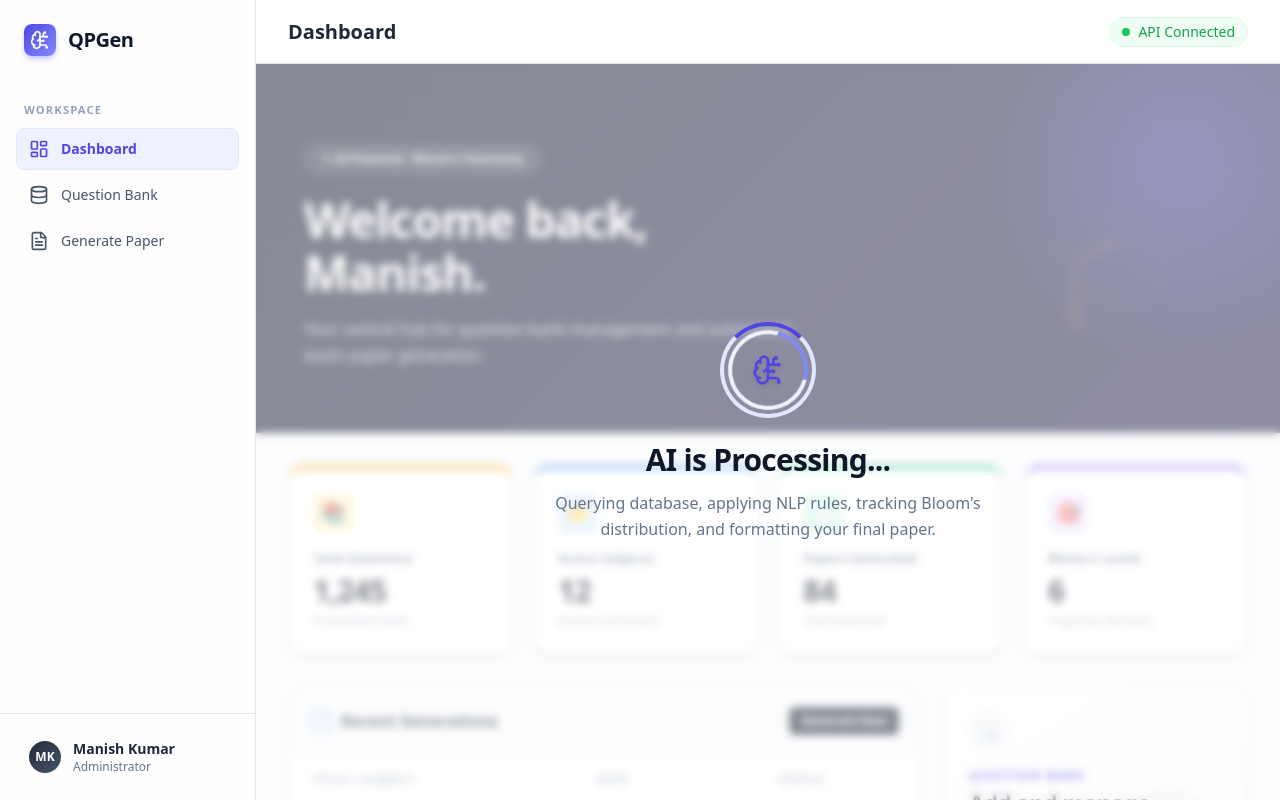
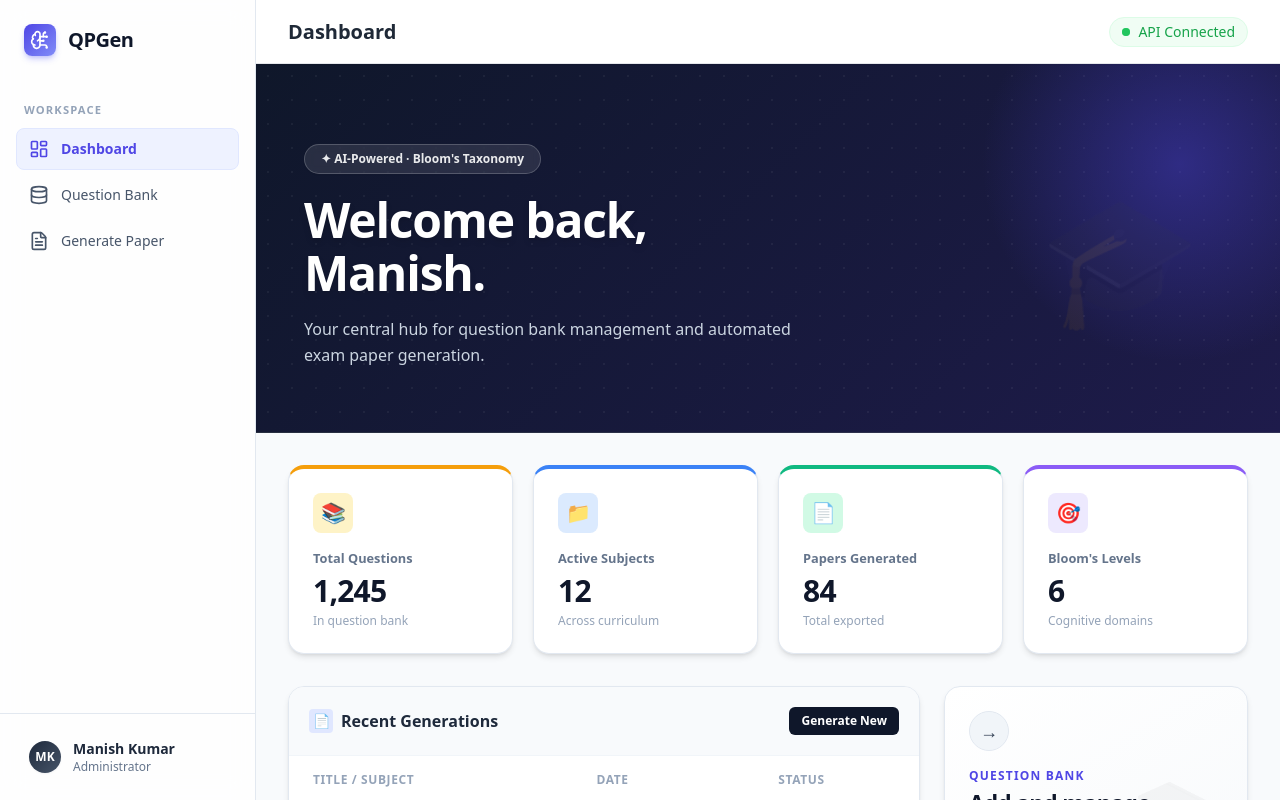
Before and after one commit to Akashkandari7/Sem6_Miniproject, a plain HTML site: page frontend/index.html in a window 1280 px wide. Drawn offline with nearby package versions, Linux system fonts and the light colour scheme.

Commit message:
modified:   frontend/styles.css modified three files in the frontend folder.

```diff
--- a/frontend/index.html
+++ b/frontend/index.html
@@ -542,7 +542,7 @@
 
             <!-- LOADING SPINNER VIEW -->
             <div id="loading"
-                class="view-section h-full flex flex-col items-center justify-center p-8 bg-white/50 backdrop-blur-sm absolute inset-0 z-50">
+                class="view-section h-full flex flex-col items-center justify-center p-8 bg-white/50 backdrop-blur-sm">
                 <div class="relative w-24 h-24 mb-6">
                     <div
                         class="absolute inset-0 border-4 border-indigo-100 border-t-indigo-600 rounded-full animate-spin">
```
Also changed, not shown: frontend/generate.html (+2 -0 lines), frontend/questions.html (+1 -0 lines).
